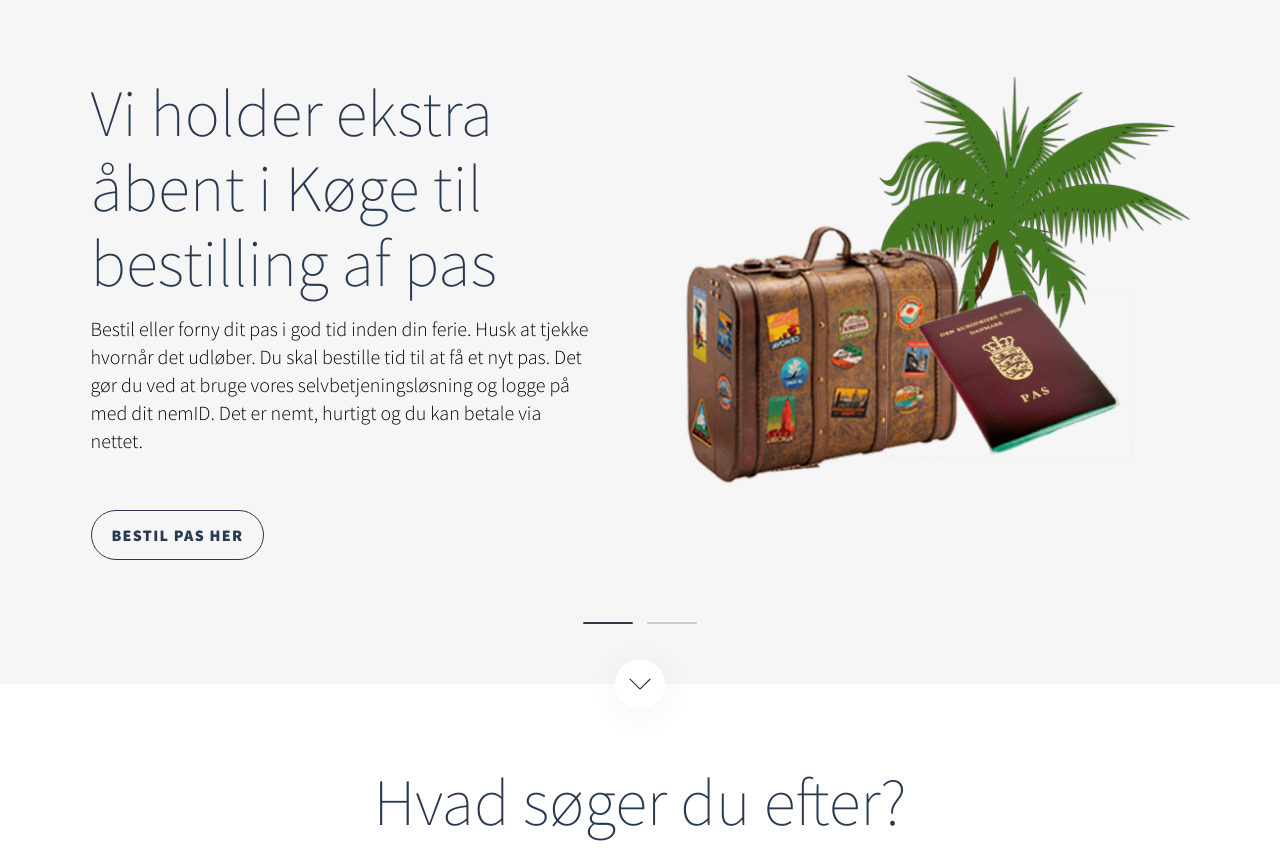
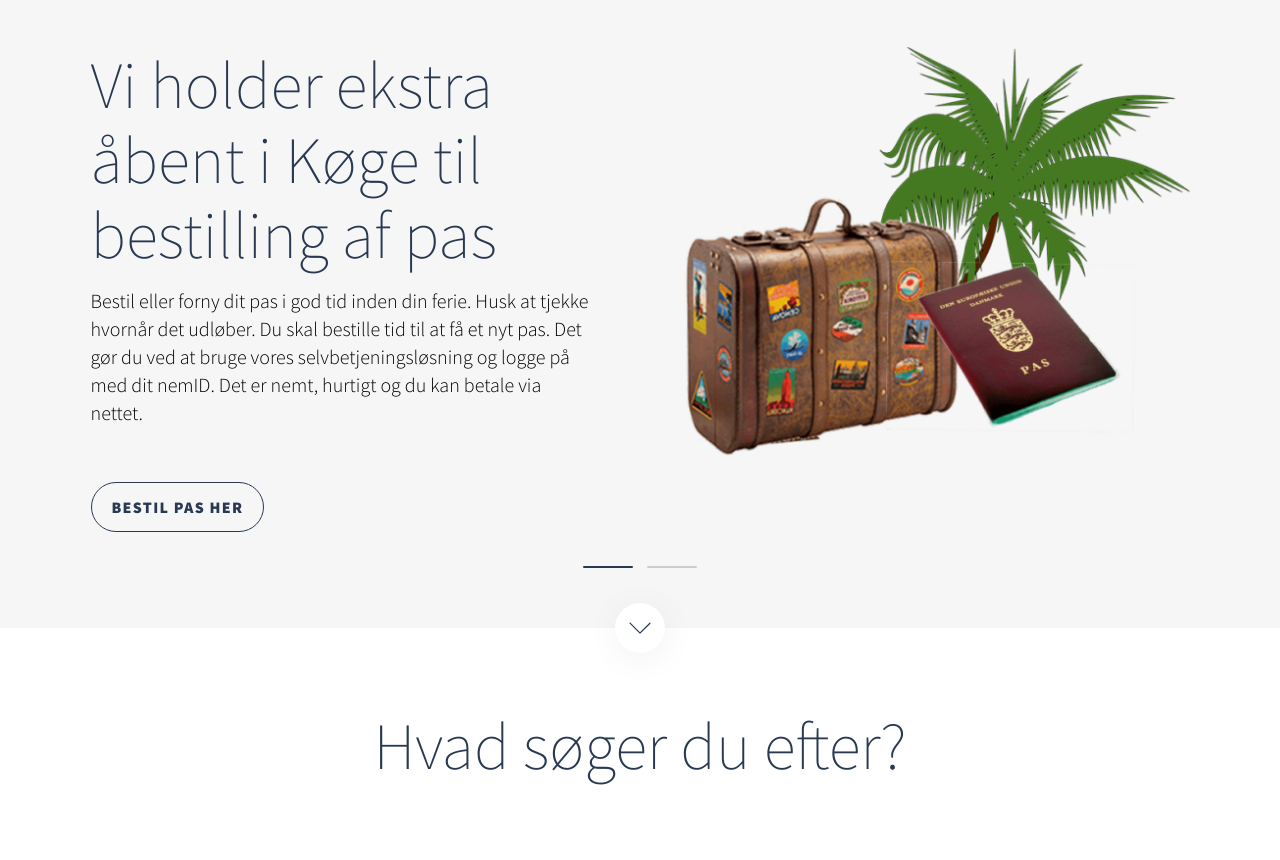
Before and after one commit to kasper-br/kk, a PHP site: page /localhost/ in a window 1280 px wide. Shown: the part 140-1000 px from the top of the page. Run offline with PHP 8.4, Linux system fonts and the light colour scheme.

Commit message:
media Q changes

```diff
--- a/css/styles.css
+++ b/css/styles.css
@@ -422,11 +422,14 @@ article.gallery {
         article.gallery ul li figure {
           max-width: 1099px;
           margin: 0 auto;
-          padding: 60px 0; }
+          padding: 100px 0; }
           article.gallery ul li figure:after {
             content: "";
             display: table;
             clear: both; } }
+      @media (min-width: 767px) and (min-height: 700px) and (max-height: 900px) {
+        article.gallery ul li figure {
+          padding: 4vh 0; } }
       @media screen and (min-width: 767px) {
         article.gallery ul li figure figcaption {
           max-width: 46%;
--- a/scss/_frontpage-gallery.scss
+++ b/scss/_frontpage-gallery.scss
@@ -42,7 +42,11 @@ article.gallery {
                     @include clearfix;
                     max-width: $lg;
                     margin: 0 auto;
-                    padding: 60px 0;
+                    padding: 100px 0;
+                }
+
+                @media (min-width: $md) and (min-height: 700px) and (max-height: 900px) {
+                    padding: 4vh 0;
                 }
 
                 figcaption {
```
